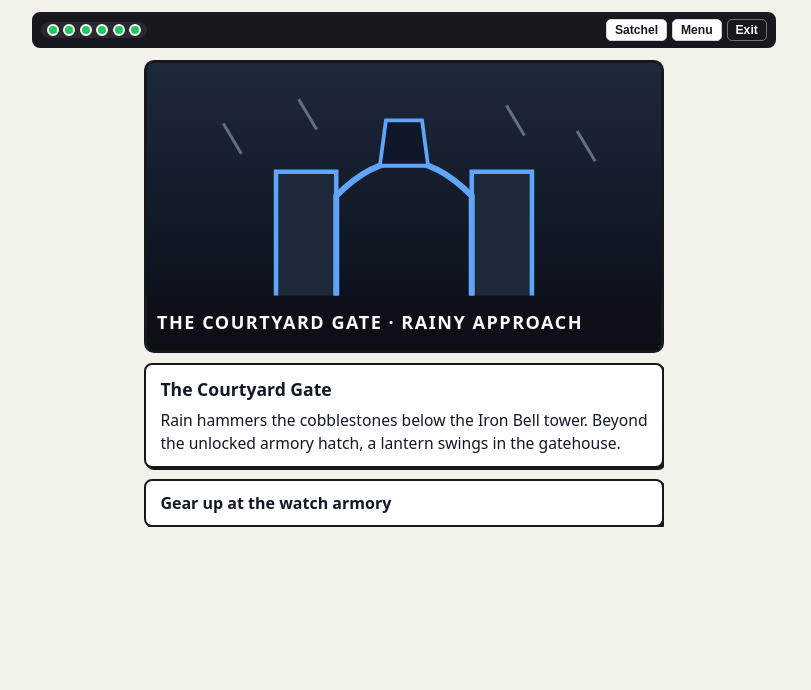
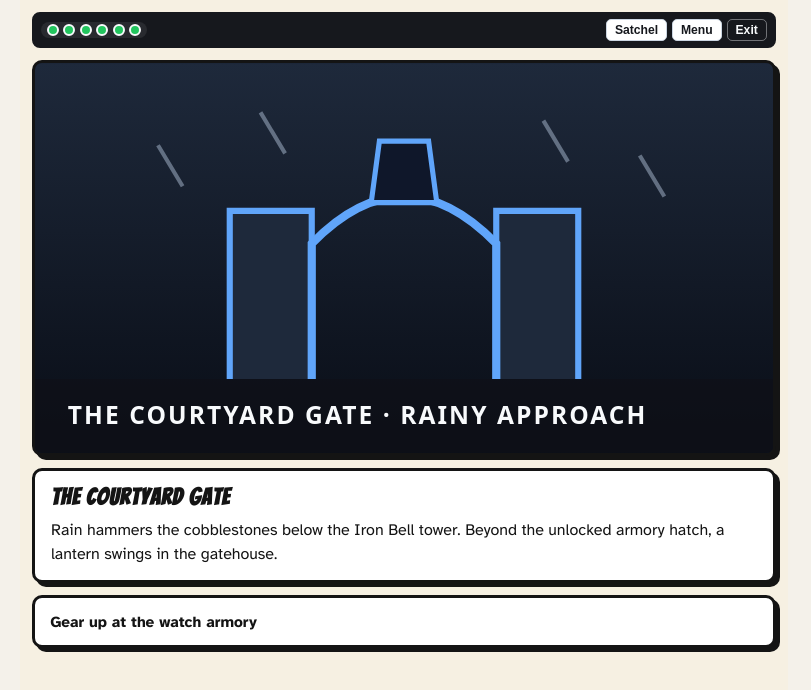
Before and after one commit to jdwd40/graphic-novel-creator, a React (Vite) app: page / in a window 1280 px wide. Both pictures are taken after a click on the button "Play Story". Shown: the top 690 px of the page, without its empty margins (236-1047 px from the left). Built offline with nearby package versions, Linux system fonts and the light colour scheme.

Commit message:
Add full-bleed passage layout and comic theme with bundled fonts (#48)

```diff
--- a/package.json
+++ b/package.json
@@ -13,6 +13,8 @@
     "test:watch": "vitest"
   },
   "dependencies": {
+    "@fontsource/atkinson-hyperlegible": "^5.3.0",
+    "@fontsource/bangers": "^5.3.0",
     "@xyflow/react": "^12.6.0",
     "react": "^19.1.0",
     "react-dom": "^19.1.0"
--- a/src/main.tsx
+++ b/src/main.tsx
@@ -1,6 +1,10 @@
 import { StrictMode } from 'react';
 import { createRoot } from 'react-dom/client';
+import '@fontsource/bangers/400.css';
+import '@fontsource/atkinson-hyperlegible/400.css';
+import '@fontsource/atkinson-hyperlegible/700.css';
 import App from './App';
+import './theme.css';
 import './index.css';
 
 createRoot(document.getElementById('root')!).render(
--- /dev/null
+++ b/src/player/PlayerTheme.css
@@ -0,0 +1,113 @@
+.player-shell {
+  font-family: var(--font-body, system-ui, sans-serif);
+  background: var(--color-paper, #f6f0e2);
+  color: var(--color-ink, #141414);
+  min-height: 100vh;
+}
+
+.passage-page {
+  width: 100%;
+  display: flex;
+  flex-direction: column;
+  gap: 0.75rem;
+}
+
+.passage-page__art-stage {
+  position: relative;
+  width: calc(100% + 1.5rem);
+  margin-left: -0.75rem;
+  margin-right: -0.75rem;
+  min-height: 36vh;
+  max-height: 52vh;
+  border-top: var(--border-panel, 3px solid #141414);
+  border-bottom: var(--border-panel, 3px solid #141414);
+  overflow: hidden;
+  background: #0f172a;
+}
+
+.passage-page__art-img {
+  width: 100%;
+  height: 100%;
+  min-height: 36vh;
+  max-height: 52vh;
+  object-fit: cover;
+  display: block;
+}
+
+.passage-page__no-art-banner {
+  background: linear-gradient(135deg, var(--color-accent-bg, #fef3c7) 0%, #f8fafc 100%);
+  border: var(--border-panel, 3px solid #141414);
+  border-radius: var(--radius-panel, 10px);
+  box-shadow: var(--shadow-panel, 4px 4px 0 #141414);
+  padding: 1.5rem 1rem;
+  text-align: center;
+}
+
+.passage-page__display-title {
+  margin: 0 0 0.45rem;
+  font-family: var(--font-display, Impact, sans-serif);
+  font-size: 1.45rem;
+  letter-spacing: 0.04em;
+  line-height: 1.15;
+  color: var(--color-ink, #141414);
+}
+
+.passage-page__caption {
+  background: var(--color-panel, #ffffff);
+  color: var(--color-ink, #141414);
+  border: var(--border-panel, 3px solid #141414);
+  border-radius: var(--radius-panel, 10px);
+  box-shadow: var(--shadow-panel, 4px 4px 0 #141414);
+  padding: 0.85rem 1rem;
+  max-height: 36vh;
+  overflow-y: auto;
+  font-size: 1rem;
+  line-height: 1.5;
+}
+
+.passage-page__caption p {
+  margin: 0;
+}
+
+.story-choices-list {
+  display: flex;
+  flex-direction: column;
+  gap: 0.55rem;
+}
+
+.story-choice-btn {
+  width: 100%;
+  text-align: left;
+  padding: 0.75rem 0.95rem;
+  border: var(--border-panel, 3px solid #141414);
+  border-radius: var(--radius-panel, 10px);
+  background: var(--color-choice-bg, #ffffff);
+  color: var(--color-ink, #141414);
+  box-shadow: var(--shadow-panel, 4px 4px 0 #141414);
+  font-family: var(--font-body, system-ui, sans-serif);
+  font-size: 0.96rem;
+  font-weight: 700;
+  cursor: pointer;
+  transition: transform 0.08s ease, box-shadow 0.08s ease, background-color 0.12s ease;
+}
+
+.story-choice-btn:hover {
+  background: var(--color-accent-bg, #fef3c7);
+}
+
+.story-choice-btn:active {
+  background: var(--color-choice-active, #fde68a);
+  transform: translate(2px, 2px);
+  box-shadow: 2px 2px 0 #141414;
+}
+
+@media (min-width: 768px) {
+  .passage-page__art-stage {
+    width: 100%;
+    margin-left: 0;
+    margin-right: 0;
+    border: var(--border-panel, 3px solid #141414);
+    border-radius: var(--radius-panel, 10px);
+    box-shadow: var(--shadow-panel, 4px 4px 0 #141414);
+  }
+}
--- a/src/player/StoryPlayer.tsx
+++ b/src/player/StoryPlayer.tsx
@@ -33,6 +33,7 @@ import { CombatScreen, type CombatFeedbackState } from './CombatScreen';
 import { EndOfFightPage } from './EndOfFightPage';
 import { ReaderHud } from './ReaderHud';
 import { deriveHitFeedback } from './hitFeedback';
+import './PlayerTheme.css';
 
 export interface StoryPlayerProps {
   story: Story;
@@ -544,15 +545,19 @@ function PassageView({
   const resolvedImage = useImageUrl(node.image);
 
   return (
-    <article className="combat-screen" data-testid={`passage-view-${node.id}`}>
-      {resolvedImage && (
-        <div className="combat-art-stage">
-          <img src={resolvedImage} alt={node.title} className="combat-art-img" />
+    <article className="passage-page" data-testid={`passage-view-${node.id}`}>
+      {resolvedImage ? (
+        <div className="passage-page__art-stage" data-testid="passage-art-stage">
+          <img src={resolvedImage} alt={node.title} className="passage-page__art-img" />
+        </div>
+      ) : (
+        <div className="passage-page__no-art-banner" data-testid="passage-no-art-banner">
+          <h2 className="passage-page__display-title">{node.title}</h2>
         </div>
       )}
-      <div className="story-caption-box">
-        <h2 style={{ margin: '0 0 0.4rem', fontSize: '1.1rem' }}>{node.title}</h2>
-        <p style={{ margin: 0 }}>{node.text}</p>
+      <div className="passage-page__caption" data-testid="passage-caption-panel">
+        {resolvedImage && <h2 className="passage-page__display-title">{node.title}</h2>}
+        <p>{node.text}</p>
       </div>
       {!node.isEnding && visibleChoices.length > 0 ? (
         <ChoiceList choices={visibleChoices} onSelect={onChoice} />
--- /dev/null
+++ b/src/theme.css
@@ -0,0 +1,16 @@
+:root {
+  --font-display: 'Bangers', Impact, 'Arial Narrow', sans-serif;
+  --font-body: 'Atkinson Hyperlegible', system-ui, -apple-system, sans-serif;
+  --color-paper: #f6f0e2;
+  --color-panel: #ffffff;
+  --color-ink: #141414;
+  --color-ink-muted: #3f4856;
+  --color-accent: #b45309;
+  --color-accent-bg: #fef3c7;
+  --color-choice-bg: #ffffff;
+  --color-choice-active: #fde68a;
+  --color-danger: #b91c1c;
+  --border-panel: 3px solid #141414;
+  --shadow-panel: 4px 4px 0 #141414;
+  --radius-panel: 10px;
+}
```
Also changed, not shown: 2 other files (tests, documents, lock files or other folders).
